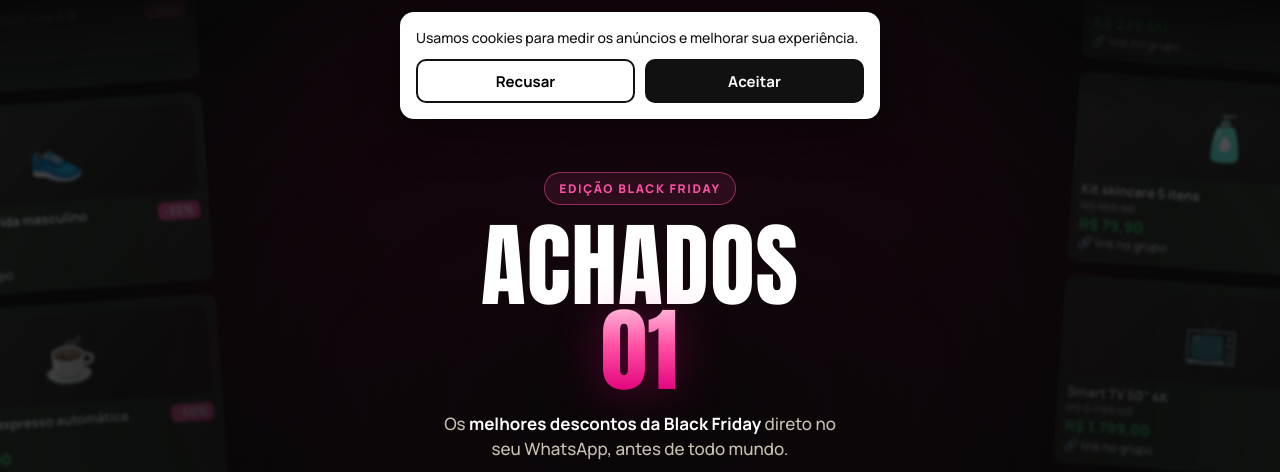
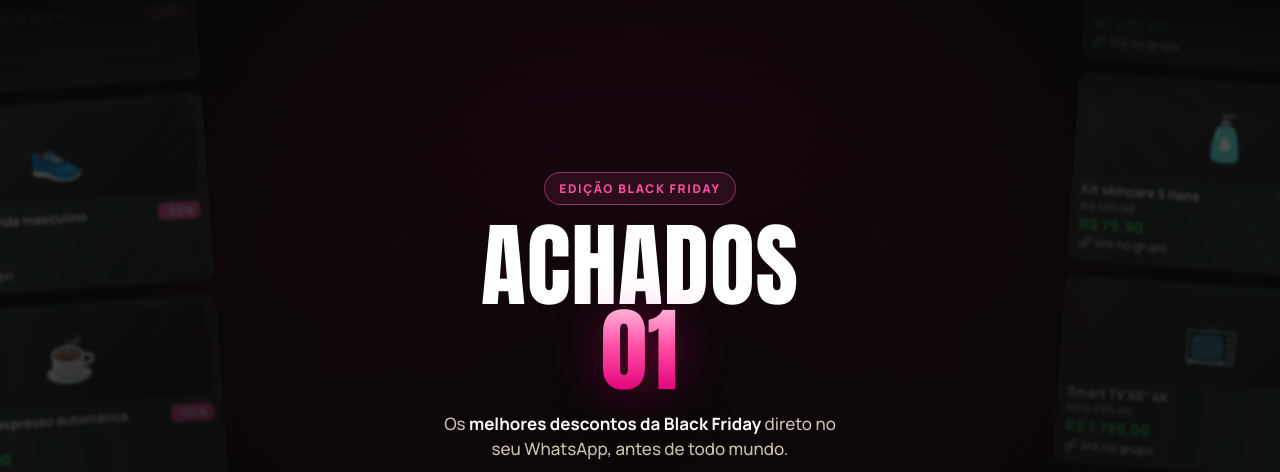
Before and after one commit to pedrohenriqueeeee2023-dotcom/promo-es, a plain HTML site: page index.html in a window 1280 px wide. Shown: the top 472 px of the page. Drawn offline with Linux system fonts and the light colour scheme.

Commit message:
Remove aviso de cookies; pixel carrega ao abrir a página
Co-Authored-By: Claude Opus 5.5 <noreply@anthropic.com>
Claude-Session: https://claude.ai/code/session_01DHs11rXqwfVyq5j54KdFpN

```diff
--- a/index.html
+++ b/index.html
@@ -8,7 +8,7 @@
   window.PIXEL_ID   = '1575770280970943'; // ID do Pixel da Meta
   // =======================
 
-  // Meta Pixel: só carrega depois que a pessoa aceita os cookies (LGPD).
+  // Meta Pixel: carrega assim que a página abre.
   window.carregarPixel = function(){
     if (window.fbq || /SEU_/.test(PIXEL_ID)) return;
     !function(f,b,e,v,n,t,s){if(f.fbq)return;n=f.fbq=function(){n.callMethod?
@@ -21,7 +21,7 @@
     fbq('init', PIXEL_ID);
     fbq('track', 'PageView', { content_name: 'achados-01' });
   };
-  try { if (localStorage.getItem('cookies') === 'aceito') carregarPixel(); } catch (e) {}
+  carregarPixel();
 </script>
 <meta name="viewport" content="width=device-width, initial-scale=1, viewport-fit=cover">
 <title>Achados 01 | Black Friday</title>
@@ -70,11 +70,6 @@ h1 span{display:block;background:linear-gradient(180deg,#FFB3D9,var(--gold) 45%,
 @media (max-width:600px){.rail{width:36vw}.track{gap:10px}.promo{padding:7px;font-size:10px;border-radius:9px}.promo .img{height:56px;font-size:28px;margin-bottom:5px}.promo b{font-size:10.5px}.promo .por{font-size:12px}}
 @media (prefers-reduced-motion:reduce){.btn,.track{animation:none}}
 
-.cookie{position:fixed;z-index:10;left:12px;right:12px;top:12px;max-width:480px;margin:auto;background:#fff;color:#111;border-radius:14px;padding:16px;display:flex;flex-direction:column;gap:12px;font-size:14px;text-align:left;box-shadow:0 12px 40px rgba(0,0,0,.5)}
-.cookie[hidden]{display:none}
-.cookie div{display:flex;gap:10px}
-.cookie button{flex:1;min-height:44px;border-radius:10px;font:700 15px Manrope,sans-serif;cursor:pointer;border:2px solid #111;background:transparent}
-.cookie button[data-cookie=aceito]{background:#111;color:#fff}
 </style>
 </head>
 <body>
@@ -93,14 +88,6 @@ h1 span{display:block;background:linear-gradient(180deg,#FFB3D9,var(--gold) 45%,
   </a>
   <p class="small">Vagas limitadas · Saia quando quiser</p>
 </main>
-
-<div class="cookie" hidden>
-  <span>Usamos cookies para medir os anúncios e melhorar sua experiência.</span>
-  <div>
-    <button data-cookie="recusado">Recusar</button>
-    <button data-cookie="aceito">Aceitar</button>
-  </div>
-</div>
 
 <script>
 // Coloca o link do grupo em todos os botões
@@ -129,21 +116,6 @@ document.querySelectorAll('.js-grupo').forEach(function(a){ a.href = LINK_GRUPO;
   });
 })();
 
-// Aviso de cookies: mostra uma vez e guarda a escolha
-(function(){
-  var box = document.querySelector('.cookie'), saved = null;
-  try { saved = localStorage.getItem('cookies'); } catch (e) {}
-  if (saved) return;
-  box.hidden = false;
-  box.addEventListener('click', function(e){
-    var v = e.target.getAttribute('data-cookie');
-    if (!v) return;
-    try { localStorage.setItem('cookies', v); } catch (err) {}
-    if (v === 'aceito') carregarPixel();
-    box.hidden = true;
-  });
-})();
-
 // Clique no botão do grupo = evento "Lead" no Pixel
 document.addEventListener('click', function(e){
   var a = e.target.closest && e.target.closest('.js-grupo');
```
